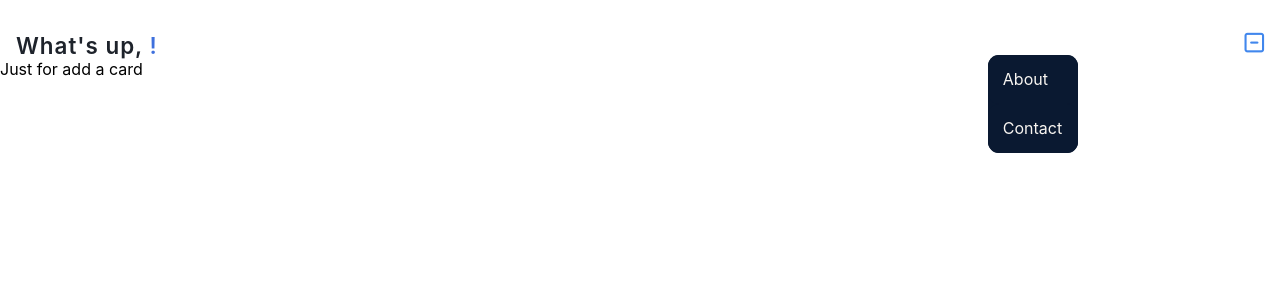
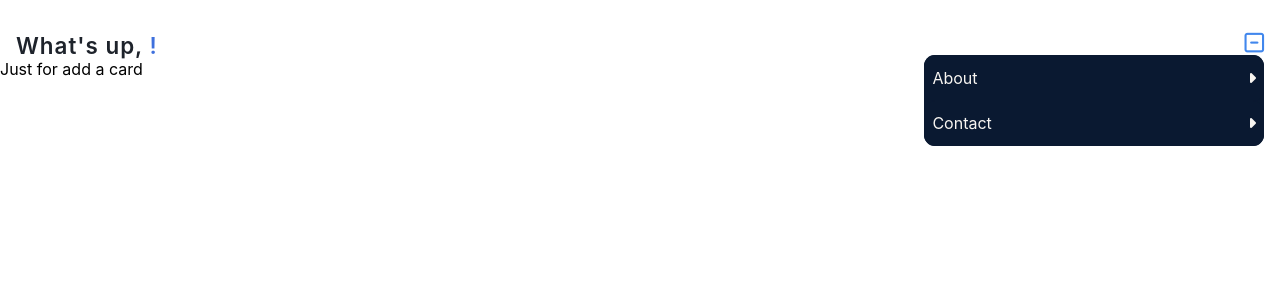
Before and after one commit to mrLuisFer/todolist, a React (Create React App) app: page /home in a window 1280 px wide. Both pictures are taken after a click on the icon "Open menu". Shown: the top 300 px of the page. Built offline with nearby package versions, Linux system fonts and the light colour scheme.

Commit message:
fix: some styles fixed

```diff
--- a/src/components/Header/Header.jsx
+++ b/src/components/Header/Header.jsx
@@ -4,7 +4,6 @@ import NavInfo from './NavInfo/NavInfo'
 import { HContainer, HIcon, HTitle, HTitleSpan, HIconContainer } from './Header.styles'
 
 /**
- *
  * @param {string} username
  * @returns React.FC
  */
--- a/src/components/Header/NavInfo/NavInfo.jsx
+++ b/src/components/Header/NavInfo/NavInfo.jsx
@@ -1,13 +1,34 @@
 import React from 'react'
 
-import { NavInfoContainer, NavInfoListElement } from './NavInfo.styles'
+import {
+  NavInfoContainer,
+  NavInfoListElement,
+  NavInfoListElementLink,
+} from './NavInfo.styles'
 
 export default function InfoComponent() {
+  const infoNav = [
+    {
+      linkName: 'About',
+      url: '/about',
+    },
+    {
+      linkName: 'Contact',
+      url: '/contact',
+    },
+  ]
+
   return (
     <NavInfoContainer>
       <ul>
-        <NavInfoListElement>About</NavInfoListElement>
-        <NavInfoListElement>Contact</NavInfoListElement>
+        {infoNav.map((infoLink, id) => (
+          <NavInfoListElement key={id}>
+            <NavInfoListElementLink to={infoLink.url}>
+              {infoLink.linkName}
+            </NavInfoListElementLink>
+            <i className='fas fa-caret-right'></i>
+          </NavInfoListElement>
+        ))}
       </ul>
     </NavInfoContainer>
   )
--- a/src/components/Header/NavInfo/NavInfo.styles.js
+++ b/src/components/Header/NavInfo/NavInfo.styles.js
@@ -1,25 +1,43 @@
-import styled from 'styled-components'
+import styled, { keyframes } from 'styled-components'
 import { userNoSelect } from 'styles/utils/userNoSelect'
+import { Link } from 'react-router-dom'
 
 export const NavInfoContainer = styled.nav`
-  display: block;
-  position: absolute;
-  left: -20vw;
   background: var(--bg-dark-blue);
   border-radius: var(--sm-radius);
+  display: block;
+  left: -25vw;
   padding: 0;
-  width: 90px;
+  position: absolute;
+  width: 100%;
+  width: -moz-available; /* WebKit-based browsers will ignore this. */
+  width: -webkit-fill-available; /* Mozilla-based browsers will ignore this. */
+  width: stretch;
+`
+
+const fade = keyframes`
+  from {
+    opacity: 0;
+  }
+
+  to {
+    opacity: 1;
+  }
 `
 
 export const NavInfoListElement = styled.li`
-  display: block;
-  padding: 0.9rem;
+  align-items: center;
   background: var(--bg-dark-blue);
+  border-radius: var(--sm-radius);
+  color: var(--text-white);
+  cursor: pointer;
+  display: flex;
+  font-weight: 400;
+  justify-content: space-between;
+  padding: 0.8rem 0.5rem;
   transition: var(--transition);
-  color: var(--text-white);
-  border-radius: var(--sm-radius);
-  font-weight: 400;
-  cursor: pointer;
+
+  animation: ${fade} 0.2s ease;
 
   ${userNoSelect()}
 
@@ -27,3 +45,8 @@ export const NavInfoListElement = styled.li`
     filter: brightness(1.5);
   }
 `
+
+export const NavInfoListElementLink = styled(Link)`
+  text-decoration: none;
+  color: var(--text-white);
+`
--- a/src/index.css
+++ b/src/index.css
@@ -134,3 +134,8 @@ video {
   margin: 0;
   border: 0;
 }
+
+a {
+  text-decoration: none;
+  color: inherit;
+}
```
